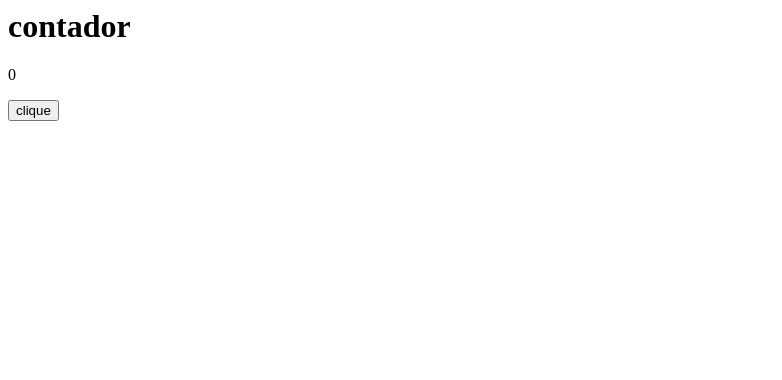
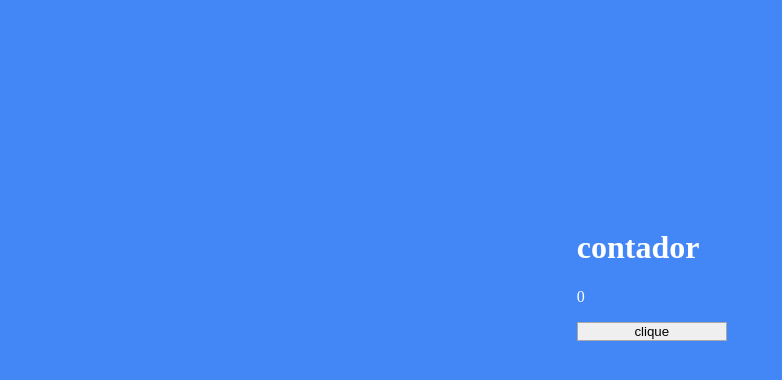
Before and after one commit to felipesarian/website, a plain HTML site: page index.html in a window 1280 px wide. Shown: the whole page, without its empty margins (0-782 px from the left). Drawn offline with Linux system fonts and the light colour scheme.

Commit message:
added css

```diff
--- a/index.html
+++ b/index.html
@@ -1,10 +1,19 @@
 <html>
     <head>
         <title> contador </title>
+        <link rel="stylesheet" href="style.css">
     </head>
     <body>
-        <h1> contador </h1>
-        <p> 0 </p>
-        <button> clique </button>
+        <div class="container">
+            <div>
+                <h1> contador </h1>
+            </div>
+            <div>
+                <p> 0 </p>
+            </div>
+            <div>
+                <button> clique </button>
+            </div>
+        </div>
     </body>
 </html>
--- /dev/null
+++ b/style.css
@@ -0,0 +1,17 @@
+body {
+    background-color: #4287f5;
+    color: white;
+    display: flex;
+    justify-content: center;
+}
+
+.container {
+    width: 90%;
+    padding-left: 45%;
+    padding-top: 200px;
+}
+
+button {
+    border: 1px solid rgba(0, 0, 0, 0.3);
+    width: 150px;
+}
```
